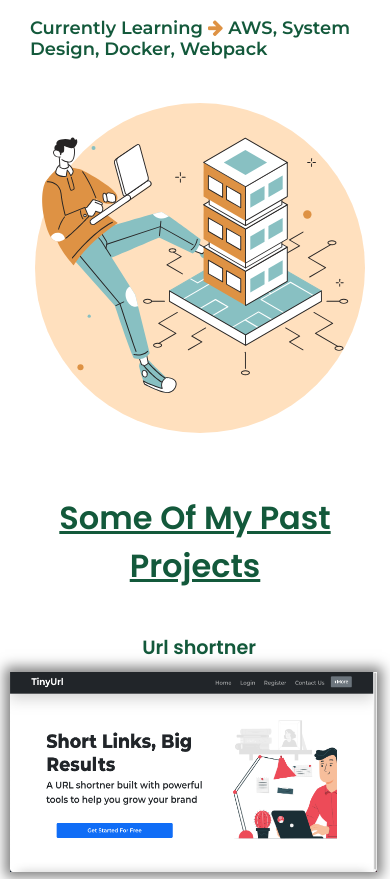
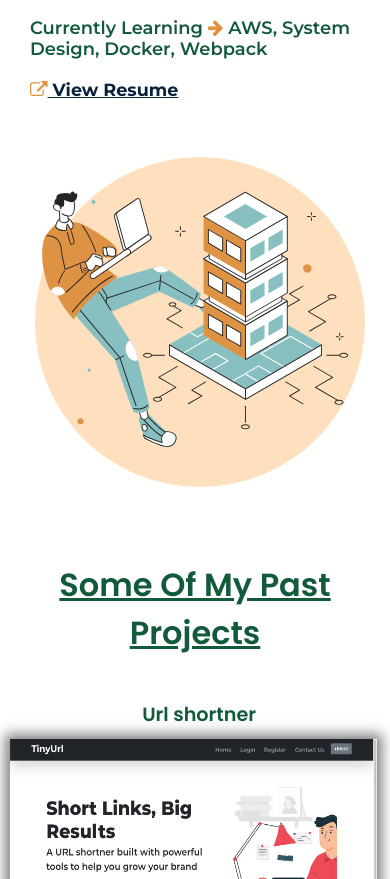
Before and after one commit to chinmay4o/Portfolio-frontend, a plain HTML site: page index.html in a window 390 px wide. Shown: the part 2053-2932 px from the top of the page. Drawn offline with nearby package versions, Linux system fonts and the light colour scheme.

Commit message:
Added resume link

```diff
--- a/index.html
+++ b/index.html
@@ -98,6 +98,7 @@
               <br />
               I prefer challenges than comfort at my work because that is how to
               get to learn.
+              <br />
             </p>
           </div>
         </section>
@@ -138,9 +139,19 @@
                 </ul>
               </div>
             </div>
+
             <div class="skills-curr">
               Currently Learning <i class="fa fa-arrow-right"></i>
               AWS, System Design, Docker, Webpack
+              <br />
+              <a
+                class="resume_link"
+                href="./resume/resume link added.pdf"
+                target="_blank"
+              >
+                <i class="fa fa-external-link" aria-hidden="true"></i>
+                View Resume</a
+              >
             </div>
           </div>
           <div class="skill_box2">
@@ -211,7 +222,7 @@
           </div>
 
           <div class="box3">
-            <!-- =========== b1 =========== -->
+            <!-- =========== b3 =========== -->
             <div class="b1">
               <h3>Expense Tracker</h3>
 
@@ -238,7 +249,7 @@
               </div>
             </div>
 
-            <!-- =========== b2 =========== -->
+            <!-- =========== b4 =========== -->
             <div class="b2">
               <h3>Cash Register</h3>
 
--- a/scss/styles.scss
+++ b/scss/styles.scss
@@ -415,6 +415,7 @@ body {
             display: block;
             padding: 2rem 4.5rem 0 8.5rem;
         }
+
     }
 }
 
@@ -489,6 +490,20 @@ body {
             width: 600px;
             margin: 20px 0 0 167px;
             font-size: 1.4rem;
+
+            .resume_link{
+                display: inline-block;
+                font-size: 1.1rem;
+                color: #09223c;
+                font-weight: 700;
+                cursor: pointer;
+                margin-top: 20px;
+
+                &:hover {
+                    color: #ff6f00;
+
+                }
+            }
         }
 
     }
@@ -949,7 +964,7 @@ body {
         padding: 45px 10px 50px 10px;
         width: 100vw;
         min-height: 740px;
-        height: 827px;
+        height: 894px;
         display: grid;
         grid-template-rows: 0.7fr 0.6fr;
         grid-template-columns: 1fr;
@@ -963,7 +978,7 @@ body {
         .skill_box1 {
             margin-top: 30px;
             grid-area: skill-box1;
-            height: 385px;
+            height: 439px;
 
             h1 {
                 font-size: 2rem;
```
Also changed, not shown: scss/styles.css, 4 other files.
